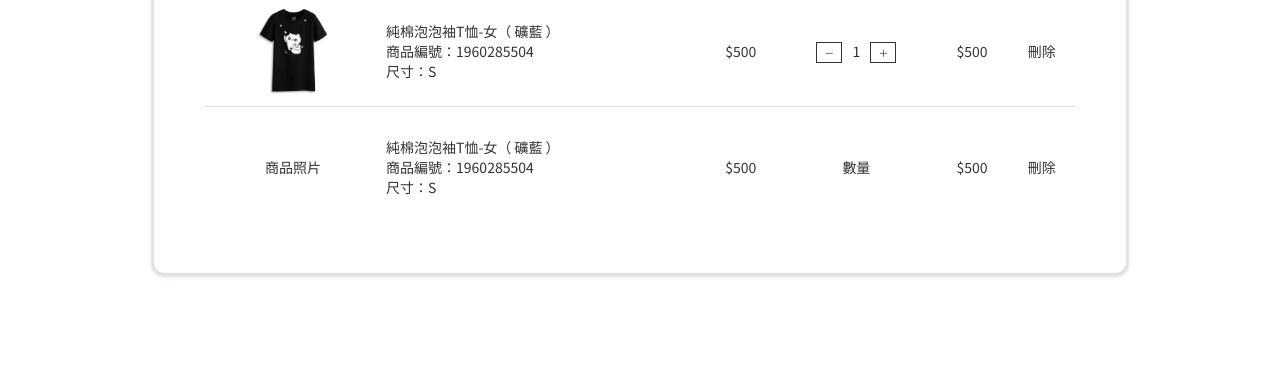
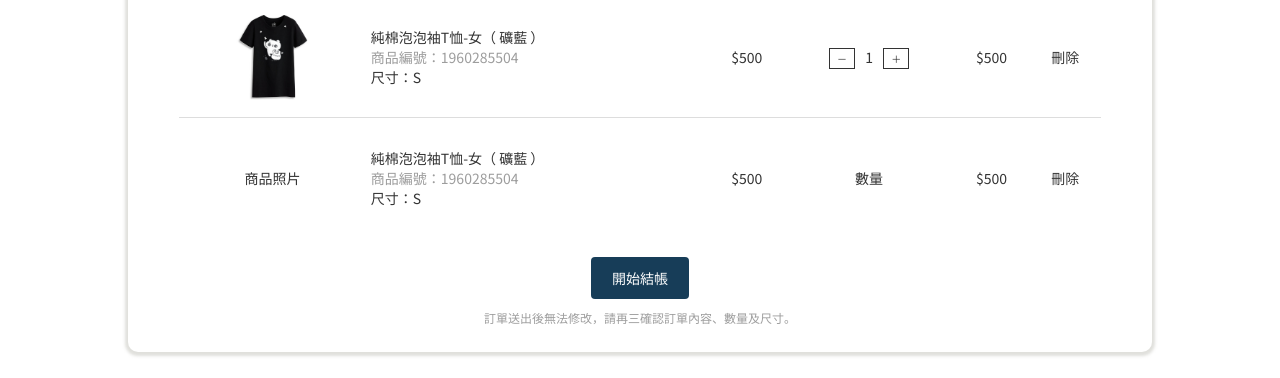
Before and after one commit to guAnsunyata/carl-html, a website: page public/cart.html in a window 1280 px wide. Shown: the part 510-888 px from the top of the page. Before the commit the page ends 808 px from the top, so only its background shows below. Drawn offline with Linux system fonts and the light colour scheme.

Commit message:
prepare to demo

```diff
--- a/public/cart.html
+++ b/public/cart.html
@@ -12,7 +12,7 @@
     <div class="navbar navbar-fixed-top nav-deco" role="banner">
         <div id="nav-container" class="container">
             <div class="navbar-header">
-                <span id="logo"><img src="./images/Logo2.png" /></span>
+                <a href="/"><span id="logo"><img src="./images/Logo2.png" /></span></a>
             </div>
             <div class="collapse navbar-collapse">
                 <ul class="nav navbar-nav navbar-right">
@@ -64,7 +64,7 @@
             </tr>
           </thead>
           <tbody>
-            <tr>
+            <tr class="product-wrapper">
               <td class="product-img">
                 <img src="./images/item2.jpg" />
               </td>
@@ -100,6 +100,12 @@
             </tr>
           </tbody>
         </table>
+
+        <div id="submit-wrapper">
+          <button id="submit" class="btn btn-fill btn-main">開始結帳</button>
+          <div id="submit-des">訂單送出後無法修改，請再三確認訂單內容、數量及尺寸。</div>
+        </div>
+
       </div>
     </div>
 
--- a/public/scss/cart.scss
+++ b/public/scss/cart.scss
@@ -50,7 +50,7 @@
 
   #item-list{
     width: 100%;
-    margin: 2% 12%;
+    margin: 2% 10%;
     border-radius: 10px;
     box-shadow: 0px 1px 3px 3px rgba(193, 193, 185, 0.5);
     padding: 2% 4%;
@@ -87,6 +87,10 @@
       height: 120px;
     }
 
+    .id{
+      color: $color-complementary
+    }
+
     .product-img img{
       width: 90px;
     }
@@ -108,4 +112,13 @@
 
   }
 
+  #submit-wrapper{
+    text-align: center;
+    #submit-des{
+      margin-top: 10px;
+      color: $color-complementary;
+      font-size: 12px;
+    }
+  }
+
 }
--- a/public/scss/main.scss
+++ b/public/scss/main.scss
@@ -1,5 +1,6 @@
 $color-main: #173D58;
 $color-main-complementary: #80D8FF;
+$color-complementary: #9d9d9d;
 $color-main-bg: #ffffff;
 $color-main-bg-complementary: #F0F0F0;
 $color-structure: #EFEFEF;
```
Also changed, not shown: public/detail.html (+1 -1 lines), public/index.html (+1 -1 lines), public/css/main.css.
